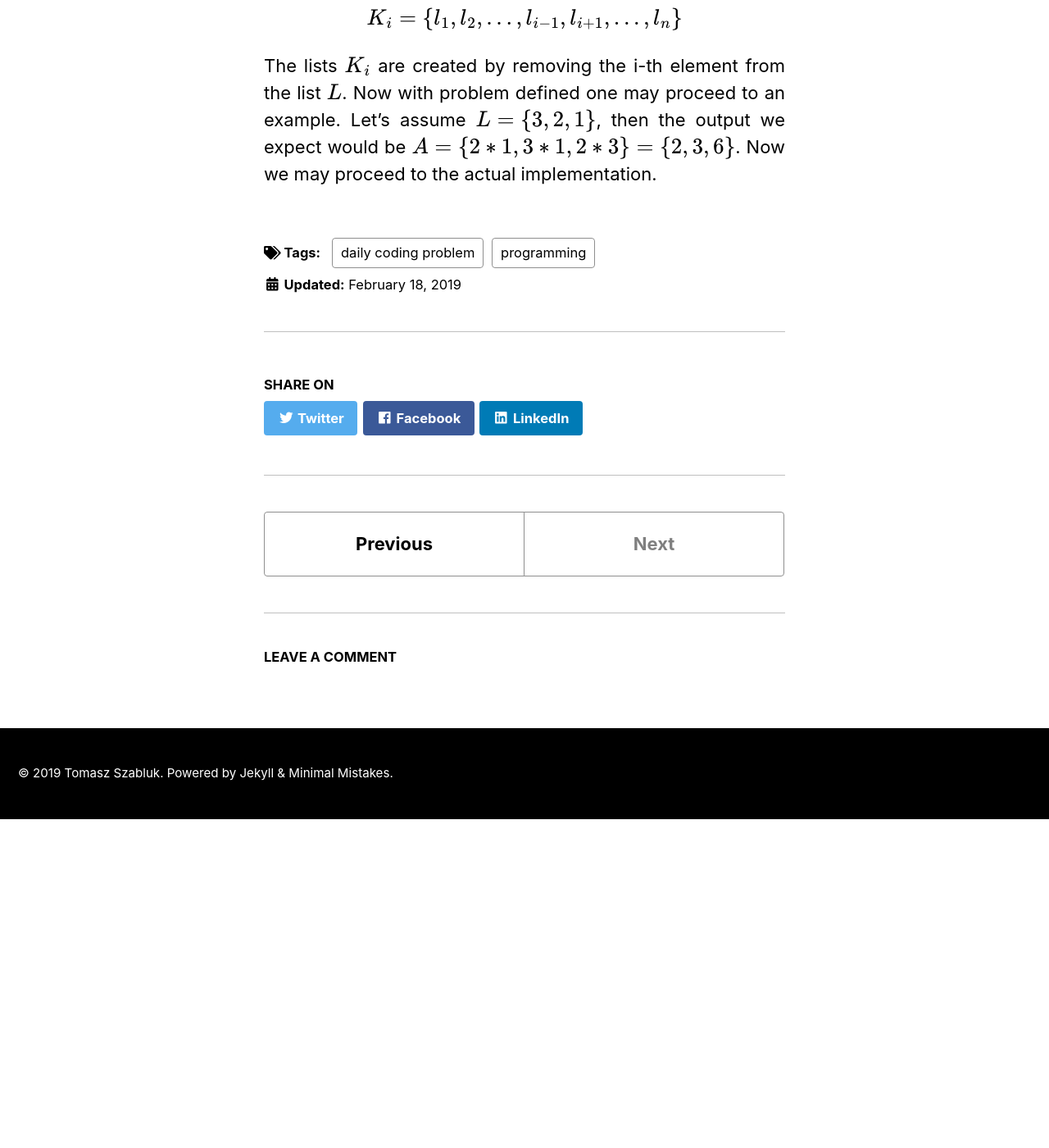
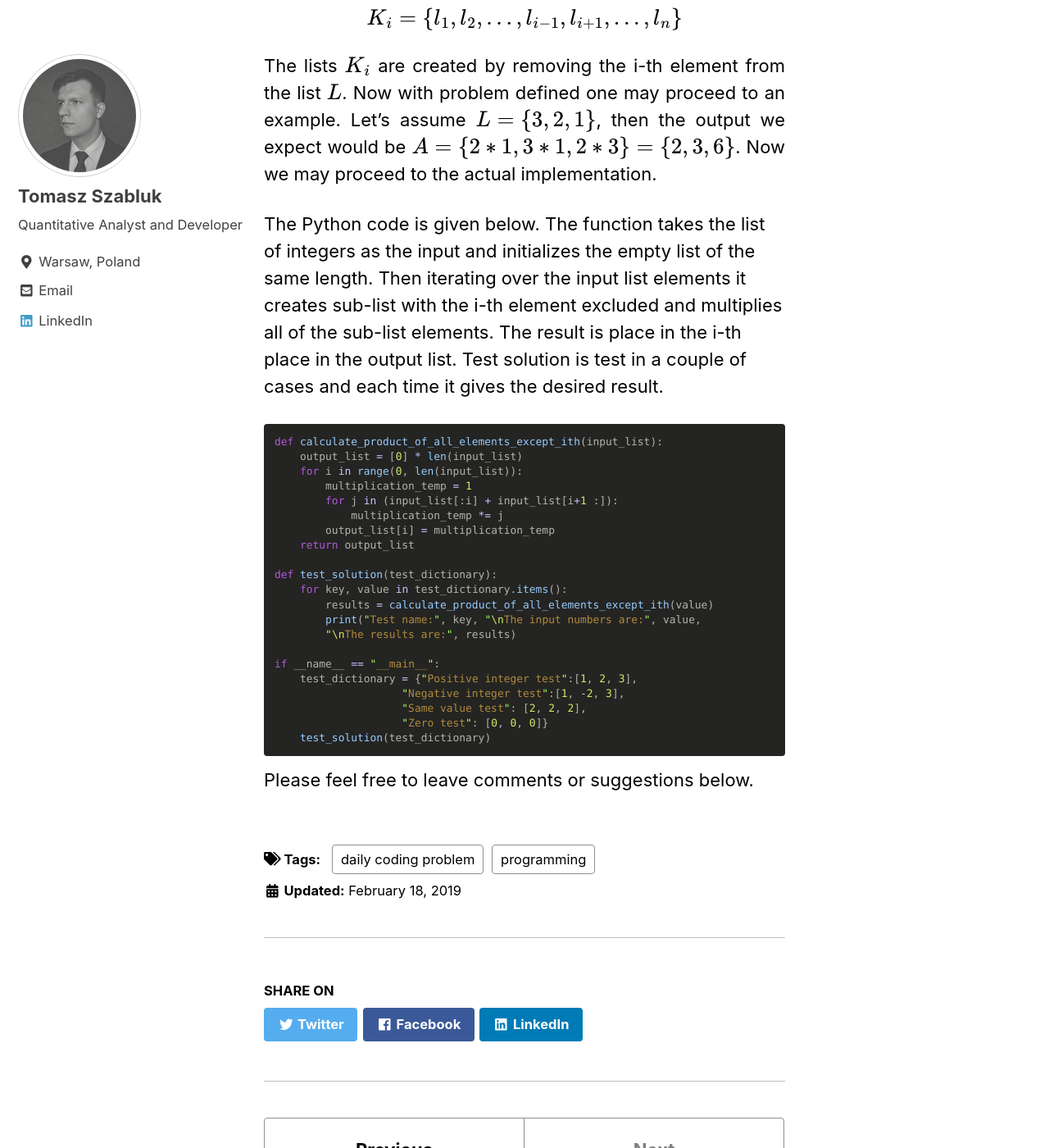
Before and after one commit to numbergeneral/numbergeneral.github.io, a Jekyll site: the page built from _posts/2019-02-18-dailycodingproblem02.md, in a window 1280 px wide and 1400 px high, scrolled down 1162 px. Shown: the whole window at 82% size. Built offline with Jekyll 4.4.1, drawn with Linux system fonts in a browser that asks for light colours; cached includes are drawn as plain includes; nearby versions of some CDN libraries; formulas are drawn with MathJax 3; comment, search, counter and statistics services are not loaded; before the commit the page ends 2160 px from its top, so only the background shows below that; some of the changed text lies outside the part shown.

Commit message:
extended dcp02

````diff
--- a/_posts/2019-02-18-dailycodingproblem02.md
+++ b/_posts/2019-02-18-dailycodingproblem02.md
@@ -27,3 +27,31 @@
 
 The lists $$K_i$$ are created by removing the i-th element from the list $$L$$. Now with problem defined one may proceed to an example. Let's assume $$L=\{3, 2, 1\}$$, then the output we expect would be $$A = \{2 * 1, 3 * 1, 2 * 3\} = \{2, 3, 6\}$$. Now we may proceed to the actual implementation.
 {: .text-justify}
+
+The Python code is given below. The function takes the list of integers as the input and initializes the empty list of the same length. Then iterating over the input list elements it creates sub-list with the i-th element excluded and multiplies all of the sub-list elements. The result is place in the i-th place in the output list. Test solution is test in a couple of cases and each time it gives the desired result.
+
+```python
+def calculate_product_of_all_elements_except_ith(input_list):
+    output_list = [0] * len(input_list)
+    for i in range(0, len(input_list)):
+        multiplication_temp = 1
+        for j in (input_list[:i] + input_list[i+1 :]):
+            multiplication_temp *= j
+        output_list[i] = multiplication_temp
+    return output_list
+
+def test_solution(test_dictionary):
+    for key, value in test_dictionary.items():
+        results = calculate_product_of_all_elements_except_ith(value)
+        print("Test name:", key, "\nThe input numbers are:", value,
+        "\nThe results are:", results)
+
+if __name__ == "__main__":
+    test_dictionary = {"Positive integer test":[1, 2, 3],
+                    "Negative integer test":[1, -2, 3],
+                    "Same value test": [2, 2, 2],
+                    "Zero test": [0, 0, 0]}
+    test_solution(test_dictionary)
+```
+
+Please feel free to leave comments or suggestions below.
````
